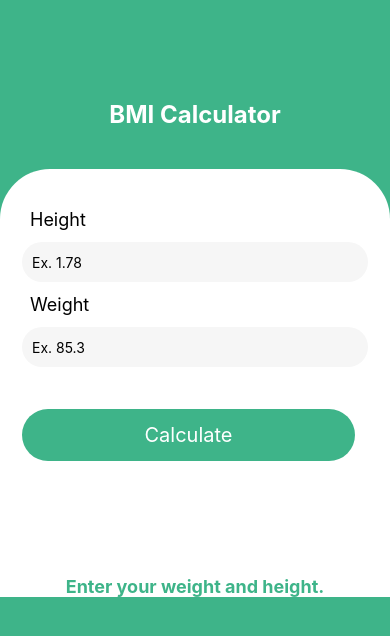
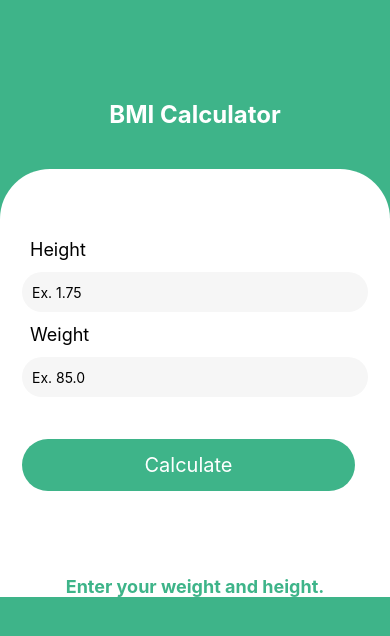
Before and after one commit to LucasReb/BMIcalc, a React Native app: screen / in a window 390 px wide. Shown: the top 636 px of the page. Built offline with nearby package versions, Linux system fonts and the light colour scheme.

Commit message:
updated margins from form

```diff
--- a/src/components/Form/ResultBMI/style.js
+++ b/src/components/Form/ResultBMI/style.js
@@ -4,7 +4,7 @@ const styles = StyleSheet.create({
   contextBMI: {
     flex: 1,
     marginTop: 15,
-    paddingTop: 60,
+    paddingTop: 30,
     borderRadius: 50,
     alignItems: "center",
     width: "100%",
--- a/src/components/Form/index.js
+++ b/src/components/Form/index.js
@@ -33,9 +33,9 @@ export default function Form() {
     <View style={styles.formContext}>
       <View style={styles.form}>
         <Text style={styles.formLabel}>Height</Text>
-        <TextInput style={styles.input} onChangeText={setHeight} value={height} placeholder="Ex. 1.78" keyboardType="numeric" />
+        <TextInput style={styles.input} onChangeText={setHeight} value={height} placeholder="Ex. 1.75" keyboardType="numeric" />
         <Text style={styles.formLabel}>Weight</Text>
-        <TextInput style={styles.input} onChangeText={setWeight} value={weight} placeholder="Ex. 85.3" keyboardType="numeric" />
+        <TextInput style={styles.input} onChangeText={setWeight} value={weight} placeholder="Ex. 85.0" keyboardType="numeric" />
         <TouchableOpacity style={styles.buttonCalc} onPress={() => validationBmi()}>
           <Text style={styles.textButtonCalc} >{TextButton}</Text>
         </TouchableOpacity>
--- a/src/components/Form/style.js
+++ b/src/components/Form/style.js
@@ -14,7 +14,7 @@ const styles = StyleSheet.create({
   form: {
     width: "100%",
     height: "auto",
-    marginTop: 30,
+    marginTop: 60,
     padding: 10,
   },
   formLabel: {
```
